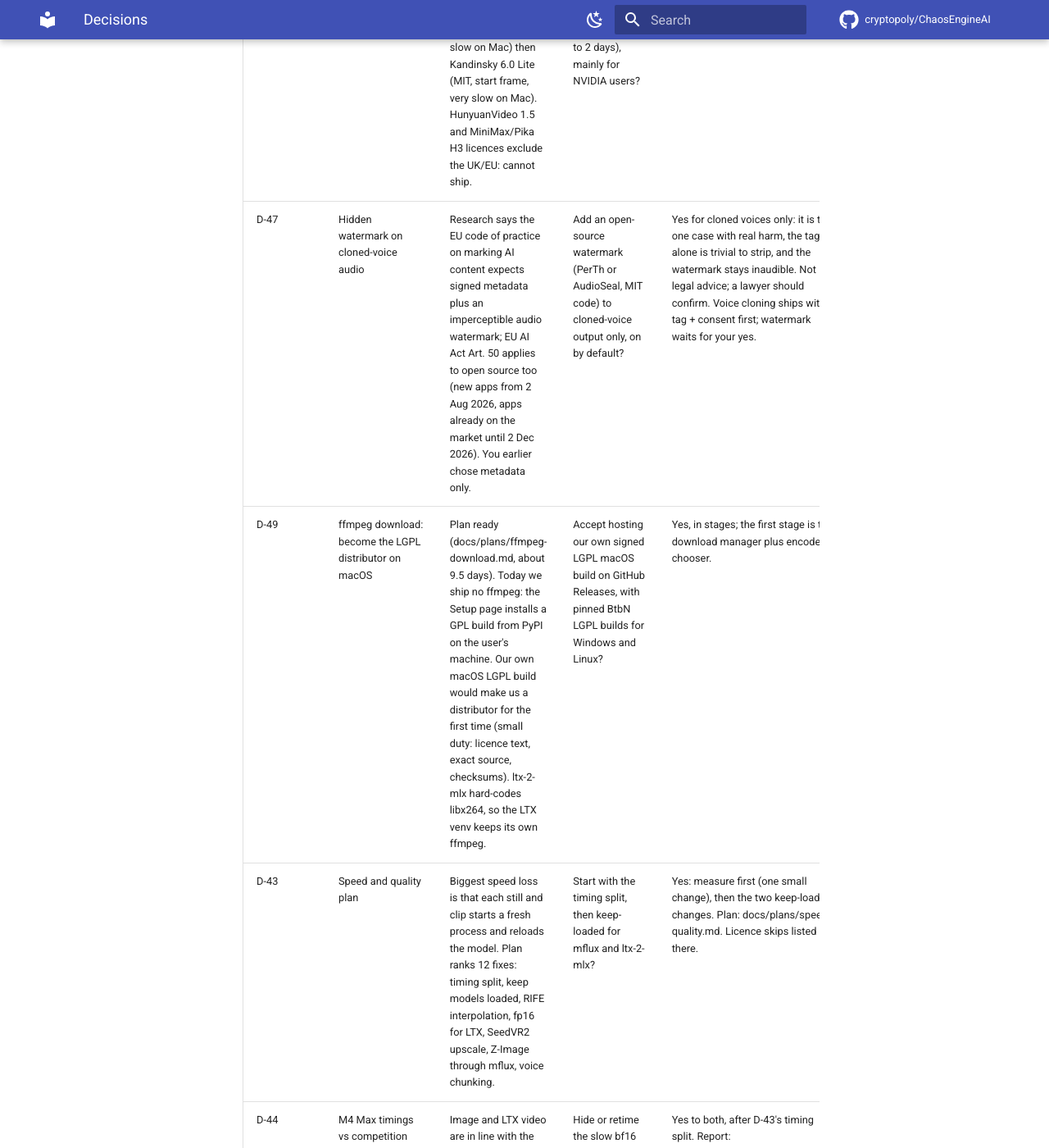
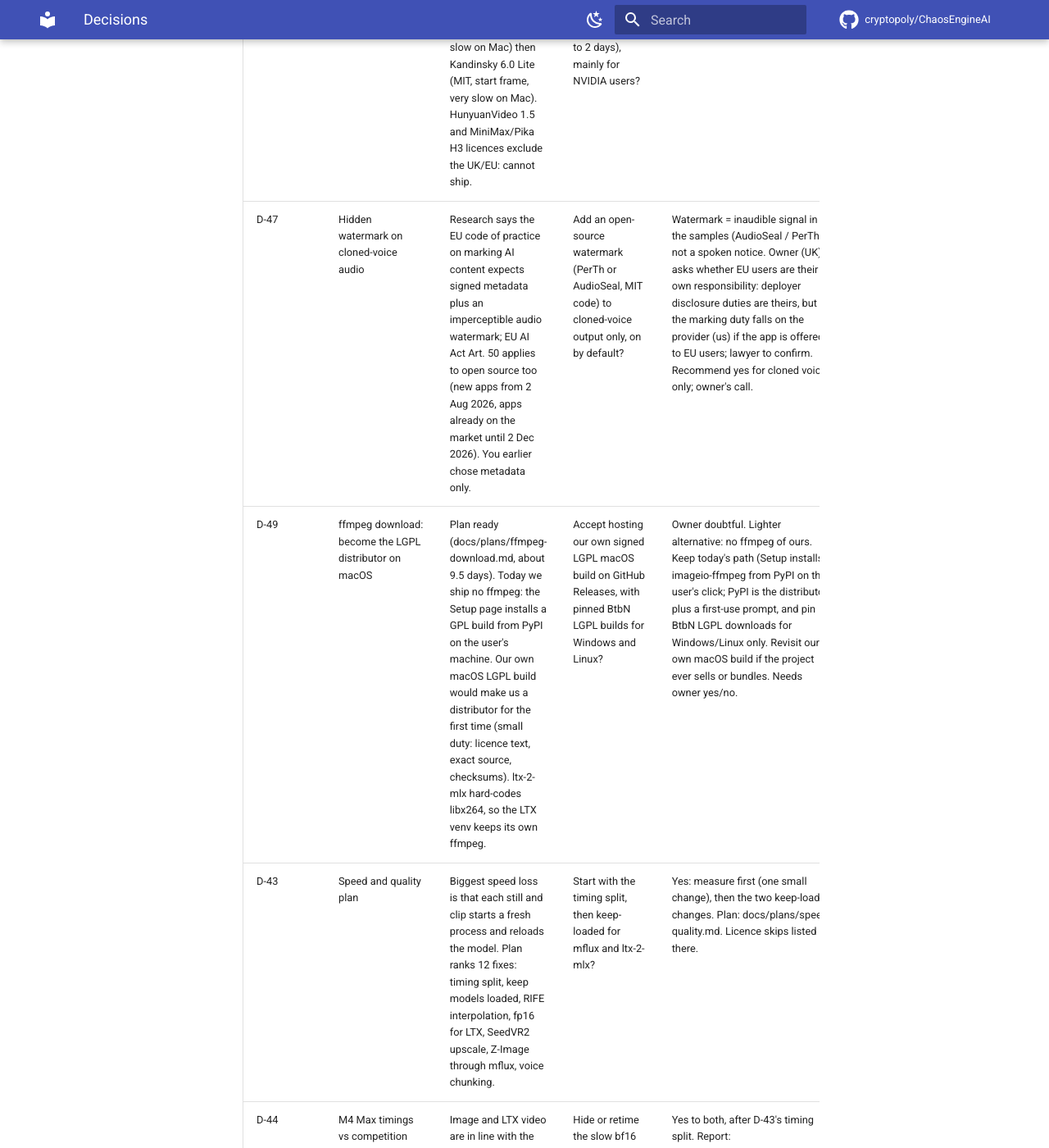
Before and after one commit to cryptopoly/ChaosEngineAI, an MkDocs documentation site: the page built from docs/hub/decisions.md, in a window 1280 px wide and 1400 px high, scrolled down 749 px. Shown: the whole window at 82% size. Built offline with MkDocs 1.6.1 and Material for MkDocs 9.7.7, drawn with Linux system fonts in a browser that asks for light colours; comment, search, counter and statistics services are not loaded.

Commit message:
docs(hub): owner notes on D-47 D-48 D-49

```diff
--- a/docs/hub/decisions.md
+++ b/docs/hub/decisions.md
@@ -12,9 +12,9 @@
 |---|---|---|---|---|---|---|---|
 | D-46 | Plan the remaining work and build v2 (home studio and agent bridge) | Owner asked 2026-11-07 for a plan of what is left plus a v2 of the studio and the agent bridge, then implementation. | Plan first, then build the streams that are safe to run in parallel? | Yes: docs/plans/remaining-and-v2.md, owner tests Windows/remote after a solid build. | open | 2026-11-07 | [plan](https://github.com/cryptopoly/ChaosEngineAI/blob/plan/remaining-and-v2/docs/plans/remaining-and-v2.md) |
 | D-45 | Voice cloning (Qwen3-TTS) and its legal duties | Cloning a voice from a few seconds of audio is useful and legally sensitive (consent, likeness, biometric data, labelling). | Offer cloning with recorded consent, a tag on every output and off for remote agents by default? | Yes (D-28 already agreed); legal notes in docs/research/. Not legal advice. | open | 2026-11-07 | |
-| D-48 | Next video models for storyboard clips (D-40 follow-up) | Wan 2.2 I2V (Apache 2.0, start and end frame, already in catalog, slow on Mac) then Kandinsky 6.0 Lite (MIT, start frame, very slow on Mac). HunyuanVideo 1.5 and MiniMax/Pika H3 licences exclude the UK/EU: cannot ship. | Wire Wan 2.2 I2V for storyboard clips (about 1 to 2 days), mainly for NVIDIA users? | Yes, after v2 wave 1. | open | 2026-11-07 | [research](https://github.com/cryptopoly/ChaosEngineAI/blob/feat/home-studio/docs/research/new-video-models.md) |
-| D-47 | Hidden watermark on cloned-voice audio | Research says the EU code of practice on marking AI content expects signed metadata plus an imperceptible audio watermark; EU AI Act Art. 50 applies to open source too (new apps from 2 Aug 2026, apps already on the market until 2 Dec 2026). You earlier chose metadata only. | Add an open-source watermark (PerTh or AudioSeal, MIT code) to cloned-voice output only, on by default? | Yes for cloned voices only: it is the one case with real harm, the tag alone is trivial to strip, and the watermark stays inaudible. Not legal advice; a lawyer should confirm. Voice cloning ships with tag + consent first; watermark waits for your yes. | open | 2026-11-07 | [research](https://github.com/cryptopoly/ChaosEngineAI/blob/feat/home-studio/docs/research/voice-cloning.md) |
-| D-49 | ffmpeg download: become the LGPL distributor on macOS | Plan ready (docs/plans/ffmpeg-download.md, about 9.5 days). Today we ship no ffmpeg: the Setup page installs a GPL build from PyPI on the user's machine. Our own macOS LGPL build would make us a distributor for the first time (small duty: licence text, exact source, checksums). ltx-2-mlx hard-codes libx264, so the LTX venv keeps its own ffmpeg. | Accept hosting our own signed LGPL macOS build on GitHub Releases, with pinned BtbN LGPL builds for Windows and Linux? | Yes, in stages; the first stage is the download manager plus encoder chooser. | open | 2026-11-07 | [plan](https://github.com/cryptopoly/ChaosEngineAI/blob/feat/home-studio/docs/plans/ffmpeg-download.md) |
+| D-48 | Next video models for storyboard clips (D-40 follow-up) | Wan 2.2 I2V (Apache 2.0, start and end frame, already in catalog, slow on Mac) then Kandinsky 6.0 Lite (MIT, start frame, very slow on Mac). HunyuanVideo 1.5 and MiniMax/Pika H3 licences exclude the UK/EU: cannot ship. | Wire Wan 2.2 I2V for storyboard clips (about 1 to 2 days), mainly for NVIDIA users? | Yes, after v2 wave 1. | decided (owner 2026-11-08: wire Wan 2.2 I2V for other users, low priority; keep LTX default and label Wan slow on Mac) | 2026-11-07 | [research](https://github.com/cryptopoly/ChaosEngineAI/blob/feat/home-studio/docs/research/new-video-models.md) |
+| D-47 | Hidden watermark on cloned-voice audio | Research says the EU code of practice on marking AI content expects signed metadata plus an imperceptible audio watermark; EU AI Act Art. 50 applies to open source too (new apps from 2 Aug 2026, apps already on the market until 2 Dec 2026). You earlier chose metadata only. | Add an open-source watermark (PerTh or AudioSeal, MIT code) to cloned-voice output only, on by default? | Watermark = inaudible signal in the samples (AudioSeal / PerTh), not a spoken notice. Owner (UK) asks whether EU users are their own responsibility: deployer disclosure duties are theirs, but the marking duty falls on the provider (us) if the app is offered to EU users; lawyer to confirm. Recommend yes for cloned voices only; owner's call. | open | 2026-11-07 | [research](https://github.com/cryptopoly/ChaosEngineAI/blob/feat/home-studio/docs/research/voice-cloning.md) |
+| D-49 | ffmpeg download: become the LGPL distributor on macOS | Plan ready (docs/plans/ffmpeg-download.md, about 9.5 days). Today we ship no ffmpeg: the Setup page installs a GPL build from PyPI on the user's machine. Our own macOS LGPL build would make us a distributor for the first time (small duty: licence text, exact source, checksums). ltx-2-mlx hard-codes libx264, so the LTX venv keeps its own ffmpeg. | Accept hosting our own signed LGPL macOS build on GitHub Releases, with pinned BtbN LGPL builds for Windows and Linux? | Owner doubtful. Lighter alternative: no ffmpeg of ours. Keep today's path (Setup installs imageio-ffmpeg from PyPI on the user's click; PyPI is the distributor) plus a first-use prompt, and pin BtbN LGPL downloads for Windows/Linux only. Revisit our own macOS build if the project ever sells or bundles. Needs owner yes/no. | open | 2026-11-07 | [plan](https://github.com/cryptopoly/ChaosEngineAI/blob/feat/home-studio/docs/plans/ffmpeg-download.md) |
 | D-43 | Speed and quality plan | Biggest speed loss is that each still and clip starts a fresh process and reloads the model. Plan ranks 12 fixes: timing split, keep models loaded, RIFE interpolation, fp16 for LTX, SeedVR2 upscale, Z-Image through mflux, voice chunking. | Start with the timing split, then keep-loaded for mflux and ltx-2-mlx? | Yes: measure first (one small change), then the two keep-loaded changes. Plan: docs/plans/speed-quality.md. Licence skips listed there. | open | 2026-11-07 | [plan](https://github.com/cryptopoly/ChaosEngineAI/blob/feat/home-studio/docs/plans/speed-quality.md) |
 | D-44 | M4 Max timings vs competition | Image and LTX video are in line with the fastest Mac runtimes; music is faster than other Mac reports; Wan video (diffusers on MPS) and old bf16 LTX rows are slower; voice is fast but only Kokoro. | Hide or retime the slow bf16 LTX rows on 64 GB Macs and test an MLX path for Wan? | Yes to both, after D-43's timing split. Report: docs/research/m4max-generation-times.md. | open | 2026-11-07 | [report](https://github.com/cryptopoly/ChaosEngineAI/blob/feat/home-studio/docs/research/m4max-generation-times.md) |
 | D-42 | Chat back at the top of the sidebar | Chat is the most used tab; it goes above the Make section again. | | Done: Dashboard, Chat, then Make, then Run (Benchmarks, Tools). | decided | 2026-11-07 | |
```
